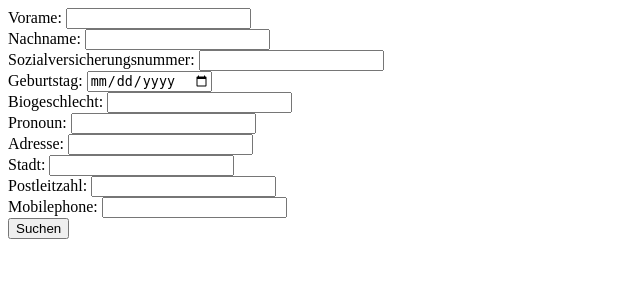
After one commit to sinedo/Projekt, a PHP site: page /sites/addpatient.php in a window 1280 px wide. The commit adds this page. Shown: the top 300 px of the page, without its empty margins (0-640 px from the left). Run offline with PHP 8.4, Linux system fonts and the light colour scheme.

Commit message:
addpatientengine created

```diff
--- /dev/null
+++ b/Medinf/sites/addpatient.php
@@ -0,0 +1,40 @@
+<?php
+    include '../includes/autoloader.inc.php';
+?>
+
+<!DOCTYPE html>
+<html lang="en">
+<head>
+    <meta charset="UTF-8">
+    <meta http-equiv="X-UA-Compatible" content="IE=edge">
+    <meta name="viewport" content="width=device-width, initial-scale=1.0">
+    <title>Document</title>
+</head>
+<body>
+
+    <div>
+    <form action="addpatient.php" method="post">
+        Vorame: <input type="text" name="vn"> <br>
+        Nachname: <input type="text" name="nn"> <br>
+        Sozialversicherungsnummer: <input type="number" name="svn"> <br>
+        Geburtstag: <input type="date" name="b"> <br>
+        Biogeschlecht: <input type="text" name="g"> <br>
+        Pronoun: <input type="text" name="p"> <br>
+        Adresse: <input type="text" name="a"> <br>
+        Stadt: <input type="text" name="s"> <br>
+        Postleitzahl: <input type="number" name="plz"> <br>
+        Mobilephone: <input type="text" name="mp"> <br>
+        <input type = "submit" value ="Suchen"> <br>
+        </form>
+        <?php
+            if(isset($_POST["vn"])) {
+                $p1 = new Patient();
+                $p1->addnewpatient($_POST["vn"], $_POST["nn"], $_POST["b"], $_POST["svn"], $_POST["a"], $_POST["s"], $_POST["plz"], $_POST["g"], $_POST["p"], $_POST["mp"]);
+                }
+        ?>
+
+    </div>
+
+
+</body>
+</html>
--- a/Medinf/sites/patientsearch.php
+++ b/Medinf/sites/patientsearch.php
@@ -14,7 +14,7 @@
 
     <div>
     <form action="patientsearch.php" method="post">
-        Patient: <input type="text" name="name">
+         Patient: <input type="text" name="name">
         <input type = "submit" value ="Suchen">
         </form>
         <?php
@@ -26,8 +26,8 @@
                 }
             }
         ?>
+
     </div>
-
 
 
 </body>
```
Also changed, not shown: Medinf/class/patient.class.php (+28 -0 lines).
